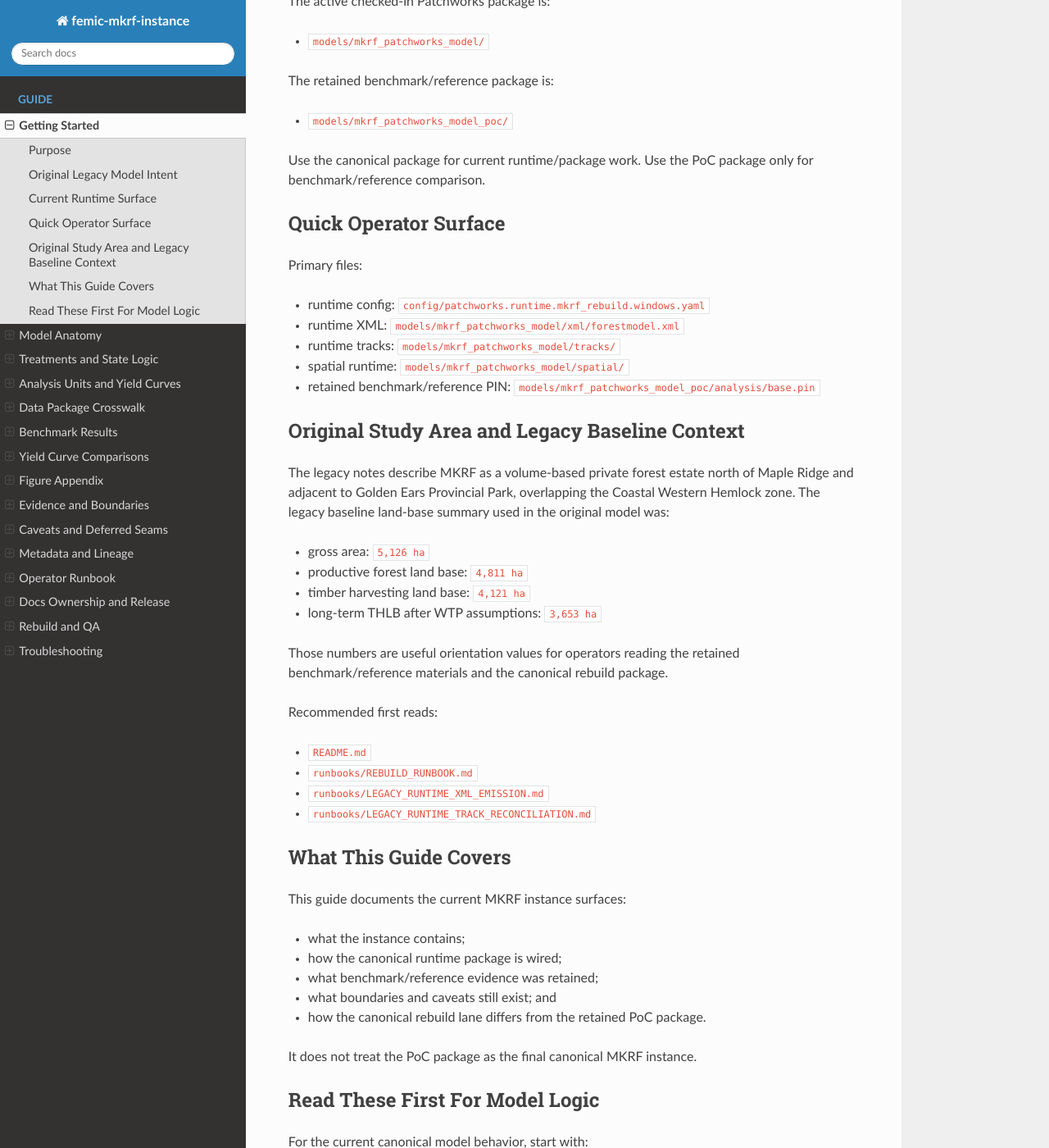
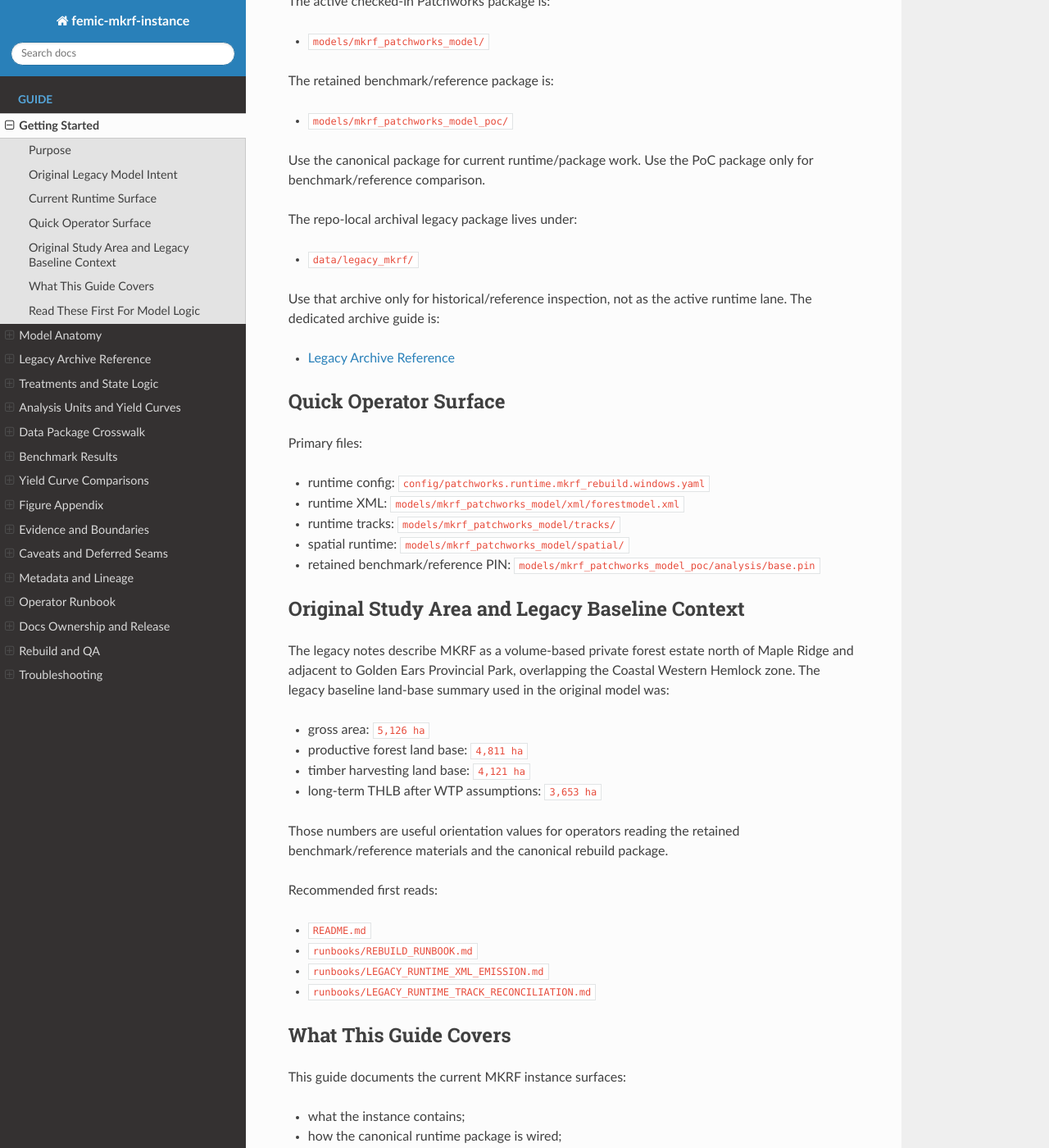
Before and after one commit to UBC-FRESH/femic-mkrf-instance, a Sphinx documentation site: the page built from docs/getting-started.rst, in a window 1280 px wide and 1400 px high, scrolled down 795 px. Shown: the whole window at 82% size. Built offline with Sphinx 7.4.7 and the Read the Docs theme 3.1.0, drawn with Linux system fonts in a browser that asks for light colours; some of the changed text lies outside the part shown.

Commit message:
P65.2 Publish MKRF legacy archive docs lane

```diff
--- a/docs/data-package-crosswalk.rst
+++ b/docs/data-package-crosswalk.rst
@@ -88,3 +88,7 @@ In particular:
   comparing against; and
 - the retained legacy-only control seams still sit outside the canonical claim
   boundary unless a later task explicitly reopens control-lane reconstruction.
+
+For the archive-oriented reading of those same legacy surfaces, use:
+
+- :doc:`legacy-archive-reference`
--- a/docs/evidence-and-boundaries.rst
+++ b/docs/evidence-and-boundaries.rst
@@ -133,6 +133,10 @@ Treat the following as belonging to the active canonical rebuild contract:
   ``models/mkrf_patchworks_model/``; and
 - accepted runtime-surface parity against the PoC benchmark package.
 
+For the explicit repo-local archive guide to ``data/legacy_mkrf/``, use:
+
+- :doc:`legacy-archive-reference`
+
 Accepted Legacy-Only Control Seams
 ----------------------------------
 
--- a/docs/getting-started.rst
+++ b/docs/getting-started.rst
@@ -40,6 +40,15 @@ The retained benchmark/reference package is:
 
 Use the canonical package for current runtime/package work. Use the PoC package
 only for benchmark/reference comparison.
+
+The repo-local archival legacy package lives under:
+
+- ``data/legacy_mkrf/``
+
+Use that archive only for historical/reference inspection, not as the active
+runtime lane. The dedicated archive guide is:
+
+- :doc:`legacy-archive-reference`
 
 Quick Operator Surface
 ----------------------
@@ -88,6 +97,8 @@ This guide documents the current MKRF instance surfaces:
 - what the instance contains;
 - how the canonical runtime package is wired;
 - what benchmark/reference evidence was retained;
+- where the full retained legacy package lives and how to use it as an
+  archival/reference lane;
 - what boundaries and caveats still exist; and
 - how the canonical rebuild lane differs from the retained PoC package.
 
--- a/docs/index.rst
+++ b/docs/index.rst
@@ -16,6 +16,7 @@ The retained PoC benchmark/reference package remains under
 
    getting-started
    model-anatomy
+   legacy-archive-reference
    treatments-and-state-logic
    analysis-units-and-yield-curves
    data-package-crosswalk
--- a/docs/model-anatomy.rst
+++ b/docs/model-anatomy.rst
@@ -160,6 +160,10 @@ Those assumptions explain why the active canonical package is centered on:
 The retained PoC package still matters for benchmark/reference comparison, but
 it is no longer the package this page is teaching as current.
 
+For a focused guide to the retained legacy package itself, use:
+
+- :doc:`legacy-archive-reference`
+
 Current figure references:
 
 - treatment and AU/yield logic:
```
Also changed, not shown: README.md (+8 -1 lines), docs/legacy-archive-reference.rst (added, +104 -0 lines).
